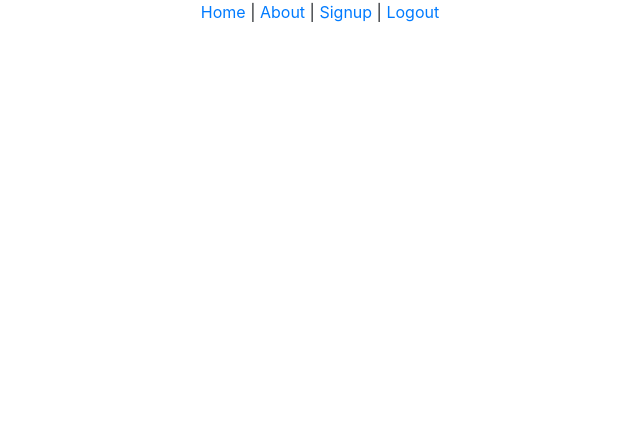
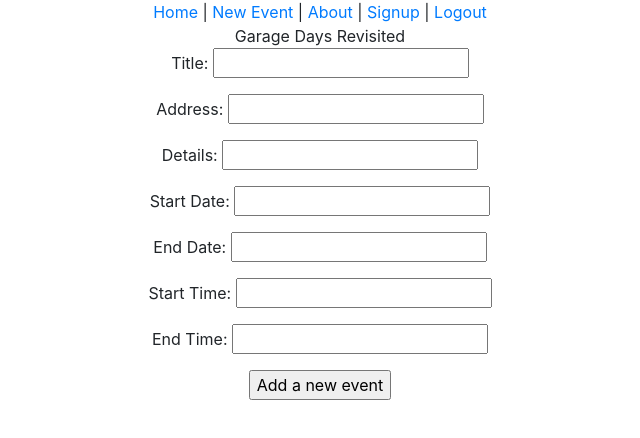
Before and after one commit to BTewell/garage_days_revisited_vue_app, a Vue app: page /events/new in a window 1280 px wide. Shown: the top 438 px of the page, without its empty margins (320-960 px from the left). Built offline with nearby package versions, Linux system fonts and the light colour scheme.

Commit message:
create signup, login, logout actions, add authentication, create Events new and show actions and routes, refactor Home

```diff
--- a/src/App.vue
+++ b/src/App.vue
@@ -3,6 +3,7 @@
     <div id="nav">
       <router-link to="/login"></router-link>
       <router-link to="/home">Home</router-link> |
+      <router-link to="/events/new">New Event</router-link> |
       <router-link to="/about">About</router-link> |
       <router-link to="/signup">Signup</router-link> |
       <router-link to="/logout">Logout</router-link>
--- a/src/router.js
+++ b/src/router.js
@@ -4,7 +4,8 @@ import Login from './views/Login.vue';
 import Home from './views/Home.vue';
 import Signup from './views/Signup.vue';
 import Logout from './views/Logout.vue';
-
+import EventsNew from './views/EventsNew.vue';
+import EventsShow from './views/EventsShow.vue';
 Vue.use(Router);
 
 export default new Router({
@@ -12,7 +13,7 @@ export default new Router({
   base: process.env.BASE_URL,
   routes: [
     {
-      path: '/',
+      path: '/login',
       name: 'login',
       component: Login
     },
@@ -20,6 +21,16 @@ export default new Router({
       path: '/home',
       name: 'home',
       component: Home
+    },
+    {
+      path: '/events/new',
+      name: 'events-new',
+      component: EventsNew
+    },
+    {
+      path: '/events/:id',
+      name: 'events-show',
+      component: EventsShow
     },
     {
       path: '/signup',
--- /dev/null
+++ b/src/views/EventsNew.vue
@@ -0,0 +1,65 @@
+<template>
+  <div class="root">
+    Garage Days Revisited
+    <div v-for="error in errors">
+      {{ error }}
+    </div>
+
+    <form v-on:submit.prevent="makeEvent()">
+      <p>Title: <input type="text" v-model="newEventTitle"></p>
+      <p>Address: <input type="text" v-model="newEventAddress"></p>
+      <p>Details: <input type="text" v-model="newEventDetails"></p>
+      <p>Start Date: <input type="text" v-model="newEventStartDate"></p>
+      <p>End Date: <input type="text" v-model="newEventEndDate"></p>
+      <p>Start Time: <input type="text" v-model="newEventStartTime"></p>
+      <p>End Time: <input type="text" v-model="newEventEndTime"></p>
+      <input type="submit" value="Add a new event">
+      <!-- <button>Make a new recipe</button> -->
+    </form>
+  </div>
+</template>
+
+<script>
+import axios from "axios";
+export default {
+  data: function() {
+    return {
+      newEventTitle: "",
+      newEventAddress: "",
+      newEventDetails: "",
+      newEventStartDate: "",
+      newEventEndDate: "",
+      newEventStartTime: "",
+      newEventEndTime: "",
+      errors: []
+    };
+  },
+  created: function() {},
+  methods: {
+    makeEvent: function() {
+      console.log('making the new event');
+      // make a request to the api to the create action
+      // response = HTTP.get("/api/events")
+      // recipes = reponse.parse
+      var params = {
+        title: this.newEventTitle,
+        address: this.newEventAddress,
+        details: this.newEventDetails,
+        start_date: this.newEventStartDate,
+        end_date: this.newEventEndDate,
+        start_time: this.newEventStartTime,
+        end_time: this.newEventEndTime
+      };
+      axios.post("/api/events", params).then(response => {
+        console.log('things are going well');
+        console.log(response);
+        this.$router.push("/events/:id");
+      }).catch(error => {
+        console.log('things are going poorly');
+        console.log(error.response.data.errors);
+        this.errors = error.response.data.errors;
+      });
+    }
+  }
+};
+</script>
--- /dev/null
+++ b/src/views/EventsShow.vue
@@ -0,0 +1,61 @@
+<template>
+  <div class="root">
+    Garage Days Revisited
+    <p>{{event.details}}</p>
+    <p>{{event.start_date}}</p>
+    <p>{{event.end_date}}</p>
+    <p>{{event.start_time}} - {{event.end_time}}</p>
+    <div id="carouselExampleFade" class="carousel slide carousel-fade" data-ride="carousel">
+      <div class="carousel-inner">
+        <div class="carousel-item active" v-for=" (image, idx) in event.images" :class="{active: idx==0}">
+          <img img v-bind:src="image.url" class="d-block w-100" alt="">
+        </div>
+      </div>
+      <a class="carousel-control-prev" href="#carouselExampleFade" role="button" data-slide="prev">
+        <span class="carousel-control-prev-icon" aria-hidden="true"></span>
+        <span class="sr-only">Previous</span>
+      </a>
+      <a class="carousel-control-next" href="#carouselExampleFade" role="button" data-slide="next">
+        <span class="carousel-control-next-icon" aria-hidden="true"></span>
+        <span class="sr-only">Next</span>
+      </a>
+    </div>
+    <!-- <div v-for="item in items">
+      <h2>{{ item.name }}</h2>
+    </div> -->
+    <div v-if="currentUser === event.user_id">
+    <button v-bind:to="'/events/' + event.id + '/edit'">Edit Event</button>
+    </div>
+  </div>
+</template>
+
+<script>
+import axios from "axios";
+export default {
+  data: function() {
+    return {
+      event: {
+        title: "",
+        address: "",
+        details: "",
+        start_date: "",
+        end_date: "",
+        start_time: "",
+        end_time: "",
+        user_id: ""
+      },
+      currentUser: ""
+    };
+  },
+  created: function() {
+    axios.get("/api/events/" + this.$route.params.id).then(response => {
+      console.log(response.data);
+      this.event = response.data;
+      this.currentUser = Number(localStorage.currentUser);
+      console.log(this.currentUser);
+    });
+    // console.log(this.$route.params.id)
+  },
+  methods: {}
+};
+</script>
--- a/src/views/Home.vue
+++ b/src/views/Home.vue
@@ -3,28 +3,9 @@
     <h1>{{ message }}</h1>
     <div v-for="event in events">
       <h2>{{ event.title }}</h2>
-      <p>{{event.details}}</p>
       <p>{{event.address}}</p>
-      <p>{{event.start_date}}</p>
-      <p>{{event.end_date}}</p>
-      <p>{{event.start_time}} - {{event.end_time}}</p>
-    <div id="carouselExampleFade" class="carousel slide carousel-fade" data-ride="carousel">
-      <div class="carousel-inner">
-        <div class="carousel-item active" v-for=" (image, idx) in event.images" :class="{active: idx==0}">
-          <img img v-bind:src="event.images" class="d-block w-100" alt="https://images.craigslist.org/00A0A_czxG7vN9mIz_1200x900.jpg">
-        </div>
-      </div>
-      <a class="carousel-control-prev" href="#carouselExampleFade" role="button" data-slide="prev">
-        <span class="carousel-control-prev-icon" aria-hidden="true"></span>
-        <span class="sr-only">Previous</span>
-      </a>
-      <a class="carousel-control-next" href="#carouselExampleFade" role="button" data-slide="next">
-        <span class="carousel-control-next-icon" aria-hidden="true"></span>
-        <span class="sr-only">Next</span>
-      </a>
-    </div>
-      <!-- <img v-bind:src="event.images"> -->
-
+    <router-link v-bind:to="'/events/' + event.id">Event Page</router-link>
+      <hr>
     </div>
   </div>
 </template>
--- a/src/views/Login.vue
+++ b/src/views/Login.vue
@@ -43,6 +43,7 @@ export default {
           axios.defaults.headers.common["Authorization"] =
             "Bearer " + response.data.jwt;
           localStorage.setItem("jwt", response.data.jwt);
+          localStorage.setItem("currentUser", response.data.user_id);
           this.$router.push("/home");
         })
         .catch(error => {
--- a/src/views/Logout.vue
+++ b/src/views/Logout.vue
@@ -10,7 +10,8 @@ export default {
   created: function() {
     delete axios.defaults.headers.common["Authorization"];
     localStorage.removeItem("jwt");
-    this.$router.push("/");
+    localStorage.removeItem("currentUser");
+    this.$router.push("/login");
   }
 };
 </script>
```
